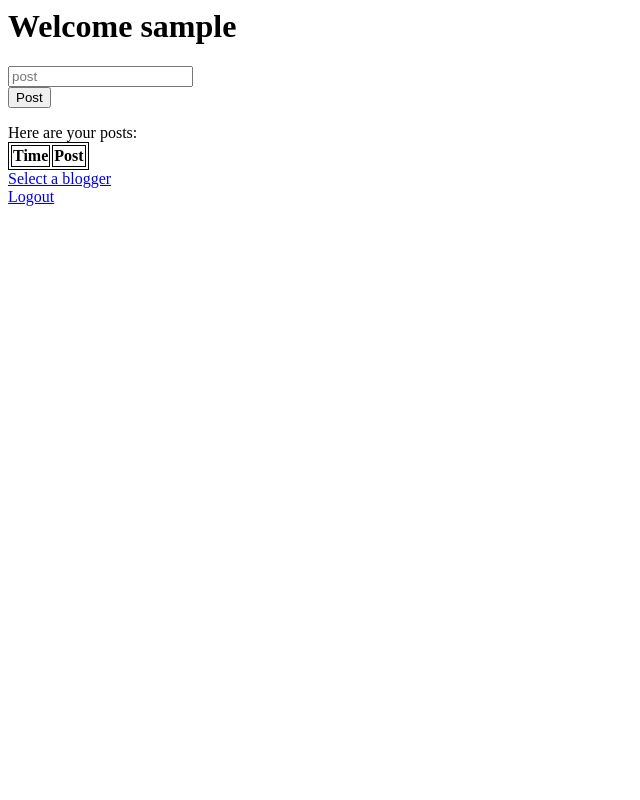
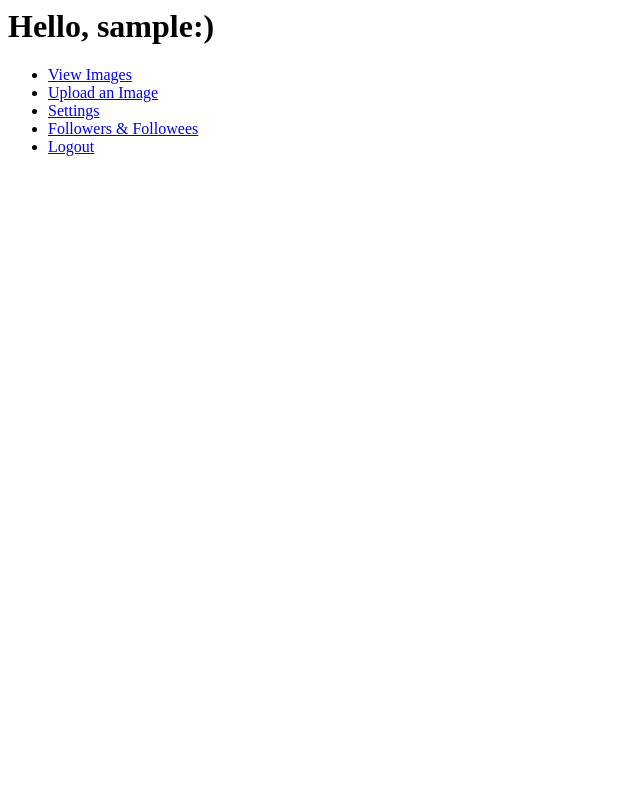
Before and after one commit to lmxy0212/Finstagram, a Flask app: page /home in a window 1280 px wide. Shown: the whole page, without its empty margins (0-640 px from the left). Run offline with Flask 2, Linux system fonts and the light colour scheme; the visitor is signed in with stand-in values (Sample User, id 1); data that the repository does not hold is empty.

Commit message:
done loginAuth()

```diff
--- a/Flask/app.py
+++ b/Flask/app.py
@@ -21,8 +21,10 @@ SALT = 'cs3083'
 
 #Define a route to hello function
 @app.route('/')
-def hello():
-    return render_template('index.html')
+def index():
+    if "username" in session:
+        return redirect(url_for("home"))
+    return render_template("index.html")
 
 
 # --------------------------------- show visible photos ----------------------------------------------
@@ -55,13 +57,14 @@ def register():
 def loginAuth():
     #grabs information from the forms
     username = request.form['username']
-    password = request.form['password']
+    password = request.form['password'] + SALT
+    hashed_password = hashlib.sha256(password.encode('utf - 8')).hexdigest()
 
     #cursor used to send queries
     cursor = conn.cursor()
     #executes query
     query = 'SELECT * FROM person WHERE username = %s and password = %s'
-    cursor.execute(query, (username, password))
+    cursor.execute(query, (username, hashed_password))
     #stores the results in a variable
     data = cursor.fetchone()
     #use fetchall() if you are expecting more than 1 data row
@@ -115,48 +118,8 @@ def registerAuth():
 
 @app.route('/home')
 def home():
-    user = session['username']
-    cursor = conn.cursor()
-    query = 'SELECT ts, blog_post FROM blog WHERE username = %s ORDER BY ts DESC'
-    cursor.execute(query, (user))
-    data = cursor.fetchall()
-    cursor.close()
-    return render_template('home.html', username=user, posts=data)
+    return render_template('home.html', username=session["username"])
 
-
-@app.route('/post', methods=['GET', 'POST'])
-def post():
-    username = session['username']
-    cursor = conn.cursor()
-    blog = request.form['blog']
-    query = 'INSERT INTO blog (blog_post, username) VALUES(%s, %s)'
-    cursor.execute(query, (blog, username))
-    conn.commit()
-    cursor.close()
-    return redirect(url_for('home'))
-
-@app.route('/select_blogger')
-def select_blogger():
-    #check that user is logged in
-    #username = session['username']
-    #should throw exception if username not found
-
-    cursor = conn.cursor()
-    query = 'SELECT DISTINCT username FROM blog'
-    cursor.execute(query)
-    data = cursor.fetchall()
-    cursor.close()
-    return render_template('select_blogger.html', user_list=data)
-
-@app.route('/show_posts', methods=["GET", "POST"])
-def show_posts():
-    poster = request.args['poster']
-    cursor = conn.cursor()
-    query = 'SELECT ts, blog_post FROM blog WHERE username = %s ORDER BY ts DESC'
-    cursor.execute(query, poster)
-    data = cursor.fetchall()
-    cursor.close()
-    return render_template('show_posts.html', poster_name=poster, posts=data)
 
 @app.route('/logout')
 def logout():
--- a/Flask/templates/home.html
+++ b/Flask/templates/home.html
@@ -1,38 +1,17 @@
 <html>
-<head>
-</head>
-<body>
-<form action="/post" method="POST">
-	<h1>Welcome {{username}}</h1>
-	<input type="text" name = "blog" placeholder="post" required/> </br>
-	<input type="submit" value = Post />
-</form>
-
-<style type="text/css">
-	table, th, td{
-		border: 1px solid black;
-	}
-</style>
-
-Here are your posts:
-
-<table>
-	<th>Time</th>
-	<th>Post</th>
-
-{% for line in posts %}
-	<tr>
-		<td>{{line.ts}}</td>
-		<td>{{line.blog_post}}</td>
-	</tr>
-{% endfor %}
-</table>
-
-<a href="/select_blogger">Select a blogger</a>
-<br>
-<a href="/logout">Logout</a>
-
-</body>
-
-
+    <head>
+        <title>Finstagram</title>
+    </head>
+    <body>
+        <h1>Hello, {{ username }}:)</h1>
+        <div>
+            <ul>
+                <li><a href="/images">View Images</a></li>
+                <li><a href="/upload">Upload an Image</a></li>
+                <li><a href="/settings">Settings</a></li>
+                <li><a href="/follow">Followers & Followees</a></li>
+                <li><a href="/logout">Logout</a></li>
+            </ul>
+        </div>
+    </body>
 </html>
```
